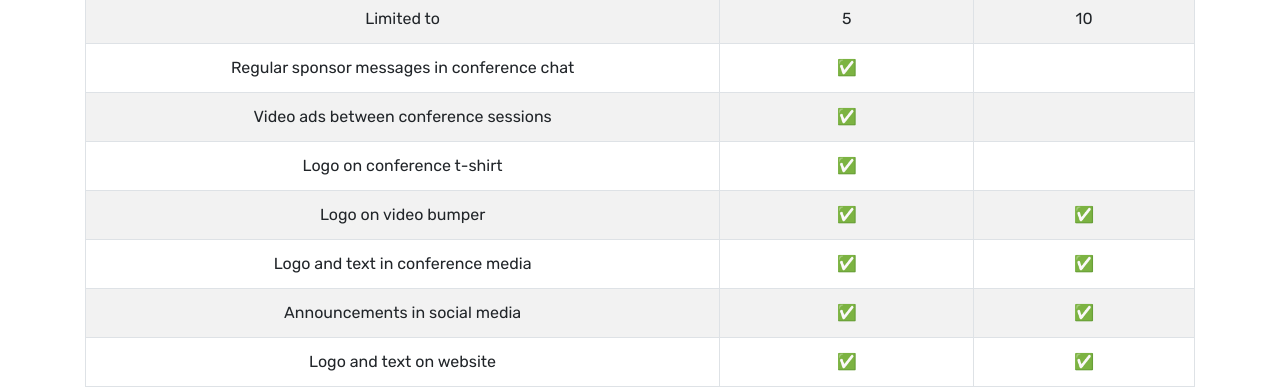
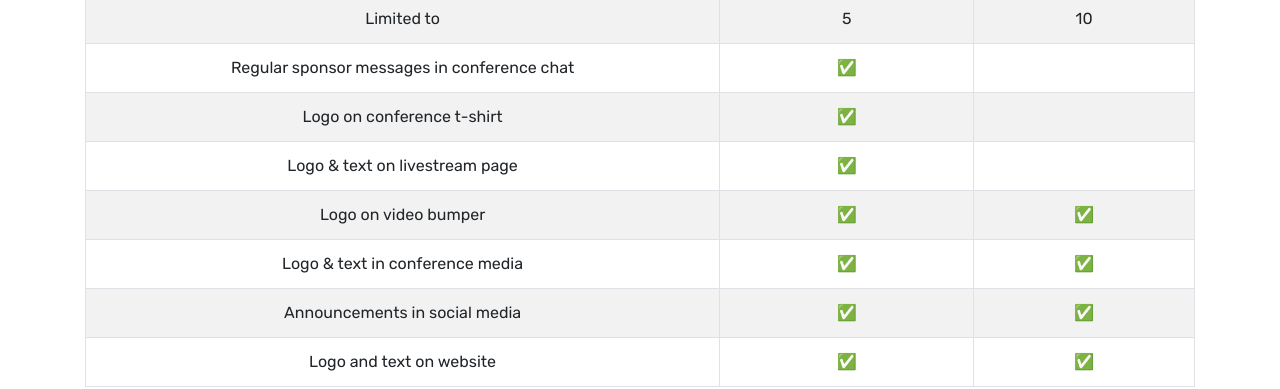
Before and after one commit to pytennessee/pytn-2021, a Jekyll site: the page built from sponsors/prospectus.md, in a window 1280 px wide. Shown: the part 987-1376 px from the top of the page. Built offline with Jekyll 4.4.1, drawn with Linux system fonts in a browser that asks for light colours.

Commit message:
Make last prospectus edits before launch

```diff
--- a/index.html
+++ b/index.html
@@ -17,7 +17,6 @@
 <body>
 <img src="/static/img/logo.png" width="500" alt="PyTenessee 2021 Logo"/>
 <h1>PyTennessee returns March 6, 2021.</h1>
-<!-- <p>If you're interested in sponsorsing PyTN, please see <a href="{% link sponsors/prospectus.md %}">our sponsorship prospectus</a>. -->
-<p>If you're interested in supporting PyTN 2021, please contact us at <a href="mailto:organizers@pytennessee.org">organizers@pytennessee.org</a>.</p>
+<p>If you're interested in sponsoring PyTN, please see <a href="{% link sponsors/prospectus.md %}">our sponsorship prospectus</a>.
 </body>
 </html>
--- a/sponsors/prospectus.md
+++ b/sponsors/prospectus.md
@@ -32,59 +32,59 @@
 We've dramatically simplified our sponsorship options this year, and both levels are more limited than in years past.
 Once you're ready to support {{ site.data.event.name }}, please send an email to [{{ site.data.event.sponsors_email }}](mailto:{{ site.data.event.sponsors_email }}).
 
-<table class="table table-striped table-bordered">
+<table class="table table-striped table-bordered sponsor-levels">
   <thead>
     <tr>
-      <th style="text-align: center">Benefit</th>
-      <th style="text-align: center">Nudge Nudgers</th>
-      <th style="text-align: center">Cheese Shop</th>
+      <th>Benefit</th>
+      <th>Nudge Nudgers</th>
+      <th>Cheese Shop</th>
     </tr>
     <tr>
-      <th style="text-align: center">&nbsp;</th>
-      <th style="text-align: center">$1,000</th>
-      <th style="text-align: center">$500</th>
+      <th>&nbsp;</th>
+      <th>$1,000</th>
+      <th>$500</th>
     </tr>
   </thead>
   <tbody>
     <tr>
-      <td style="text-align: center">Limited to</td>
-      <td style="text-align: center">5</td>
-      <td style="text-align: center">10</td>
+      <td>Limited to</td>
+      <td>5</td>
+      <td>10</td>
     </tr>
     <tr>
-      <td style="text-align: center">Regular sponsor messages in conference chat</td>
-      <td style="text-align: center">✅</td>
-      <td style="text-align: center">&nbsp;</td>
+      <td>Regular sponsor messages in conference chat</td>
+      <td>✅</td>
+      <td>&nbsp;</td>
     </tr>
     <tr>
-      <td style="text-align: center">Video ads between conference sessions</td>
-      <td style="text-align: center">✅</td>
-      <td style="text-align: center">&nbsp;</td>
+      <td>Logo on conference t-shirt</td>
+      <td>✅</td>
+      <td>&nbsp;</td>
     </tr>
     <tr>
-      <td style="text-align: center">Logo on conference t-shirt</td>
-      <td style="text-align: center">✅</td>
-      <td style="text-align: center">&nbsp;</td>
+      <td>Logo &amp; text on livestream page</td>
+      <td>✅</td>
+      <td>&nbsp;</td>
     </tr>
     <tr>
-      <td style="text-align: center">Logo on video bumper</td>
-      <td style="text-align: center">✅</td>
-      <td style="text-align: center">✅</td>
+      <td>Logo on video bumper</td>
+      <td>✅</td>
+      <td>✅</td>
     </tr>
     <tr>
-      <td style="text-align: center">Logo and text in conference media</td>
-      <td style="text-align: center">✅</td>
-      <td style="text-align: center">✅</td>
+      <td>Logo &amp; text in conference media</td>
+      <td>✅</td>
+      <td>✅</td>
     </tr>
     <tr>
-      <td style="text-align: center">Announcements in social media</td>
-      <td style="text-align: center">✅</td>
-      <td style="text-align: center">✅</td>
+      <td>Announcements in social media</td>
+      <td>✅</td>
+      <td>✅</td>
     </tr>
     <tr>
-      <td style="text-align: center">Logo and text on {{ site.event.data.short_abbreviation }} website</td>
-      <td style="text-align: center">✅</td>
-      <td style="text-align: center">✅</td>
+      <td>Logo and text on {{ site.event.data.short_abbreviation }} website</td>
+      <td>✅</td>
+      <td>✅</td>
     </tr>
   </tbody>
 </table>
--- a/static/styles/pytn.css
+++ b/static/styles/pytn.css
@@ -276,6 +276,12 @@
   width: 100%;
 }
 
+.sponsor-levels th,
+.sponsor-levels td
+{
+  text-align: center;
+}
+
 /* mobile */
 @media (max-width: 767px) {
     .sponsor-tier-name:first-of-type {
```
